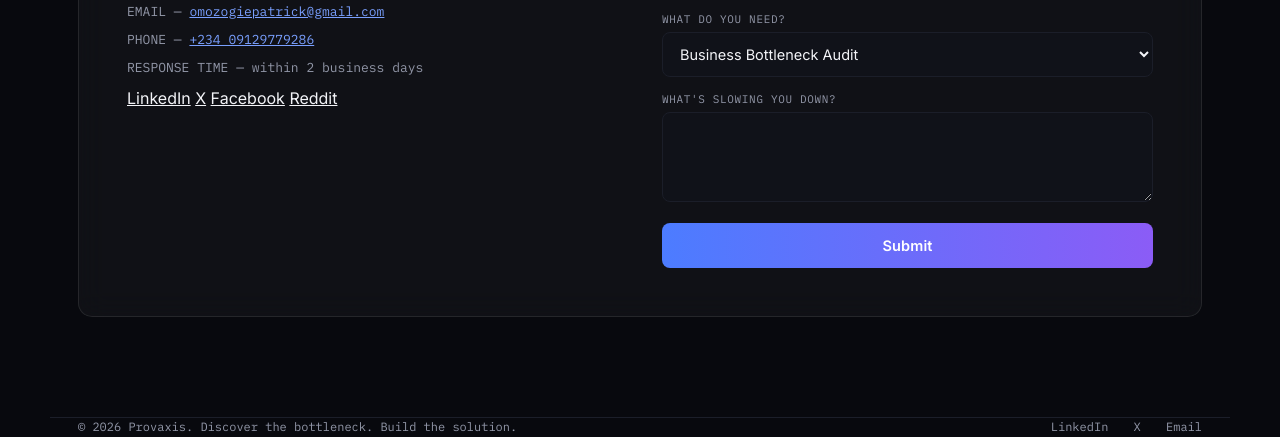
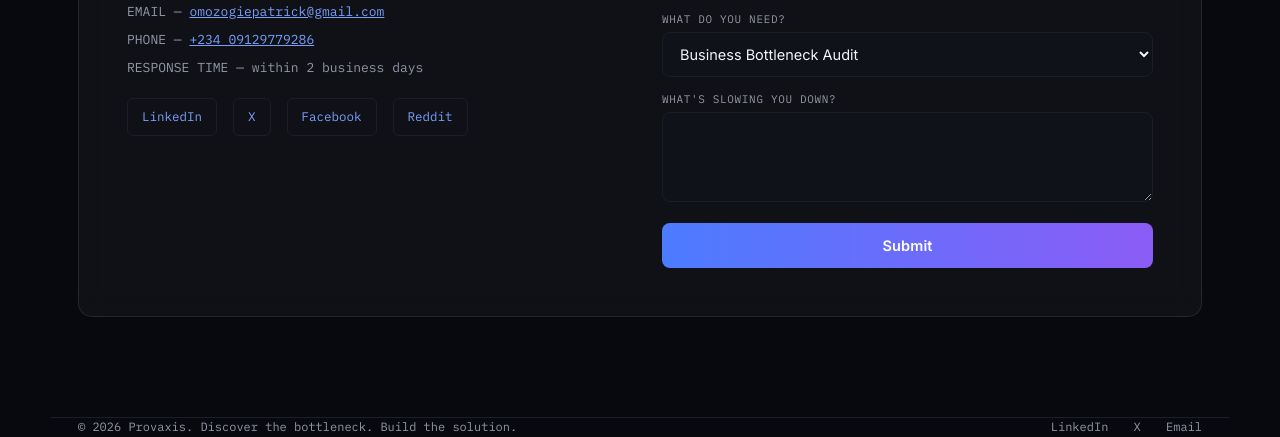
Before and after one commit to omozogiepatrick-maker/Creation-, a website: page contact.html in a window 1280 px wide. Shown: the part 379-816 px from the top of the page. Drawn offline with Linux system fonts and the light colour scheme.

Commit message:
Update style.css
provaxis

```diff
--- a/style.css
+++ b/style.css
@@ -337,6 +337,13 @@ footer{
   color:var(--text-dim); display:flex; justify-content:space-between; flex-wrap:wrap; gap:10px;
 }
 footer a{ color:var(--text-dim); text-decoration:none; margin-left:18px; }
+.social-links{ display:flex; gap:16px; flex-wrap:wrap; margin-top:20px; }
+.social-links a{
+  font-family:var(--mono); font-size:12.5px; color:var(--blue-2);
+  text-decoration:none; border:1px solid var(--bg-3); padding:8px 14px; border-radius:6px;
+  transition:border-color .2s, color .2s;
+}
+.social-links a:hover{ border-color:var(--blue-2); }
 footer a:hover{ color:var(--blue-2); }
 
 .reveal{ opacity:0; transform:translateY(18px); transition:opacity .6s ease, transform .6s ease; }
```
